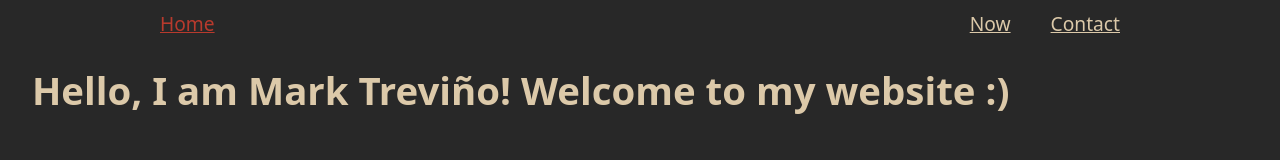
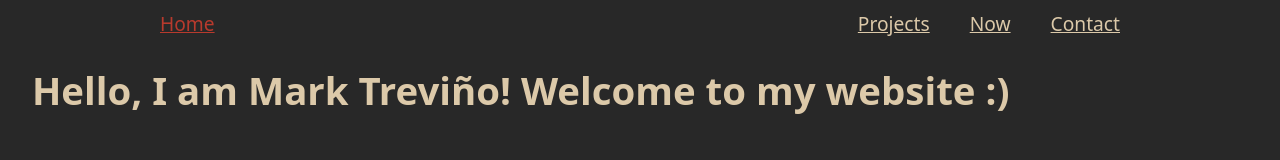
Before and after one commit to matrev/personal-website, a Next.js app: page / in a window 1280 px wide. Shown: the top 160 px of the page. Built offline with nearby package versions, Linux system fonts and the light colour scheme.

Commit message:
adding projects page

```diff
--- a/src/components/navbar.tsx
+++ b/src/components/navbar.tsx
@@ -7,6 +7,7 @@ export default function Navbar() {
   return <header>
       <Link href="/" className={pathname === "/" ? 'selectedLink' : 'navLink'}>Home</Link>
       <div className="pageNameNav">
+          <Link href="/projects" className={pathname === "/projects" ? 'selectedLink': 'navLink'}>Projects</Link>
           <Link href="/now" className={pathname === "/now" ? 'selectedLink' : 'navLink'}>Now</Link>
           <Link href="/contact" className={pathname === "/contact" ? 'selectedLink' : 'navLink'}>Contact</Link>
       </div>
```
Also changed, not shown: src/pages/now.tsx (+4 -4 lines).
